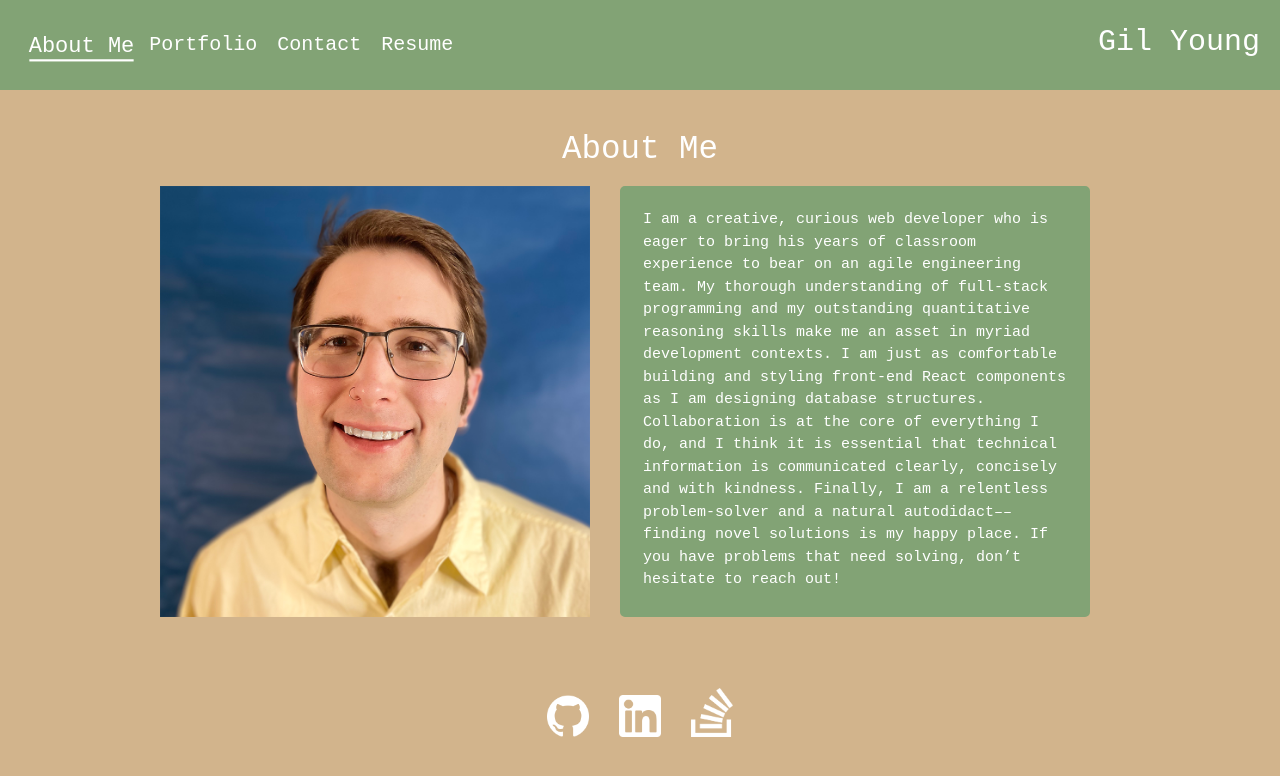
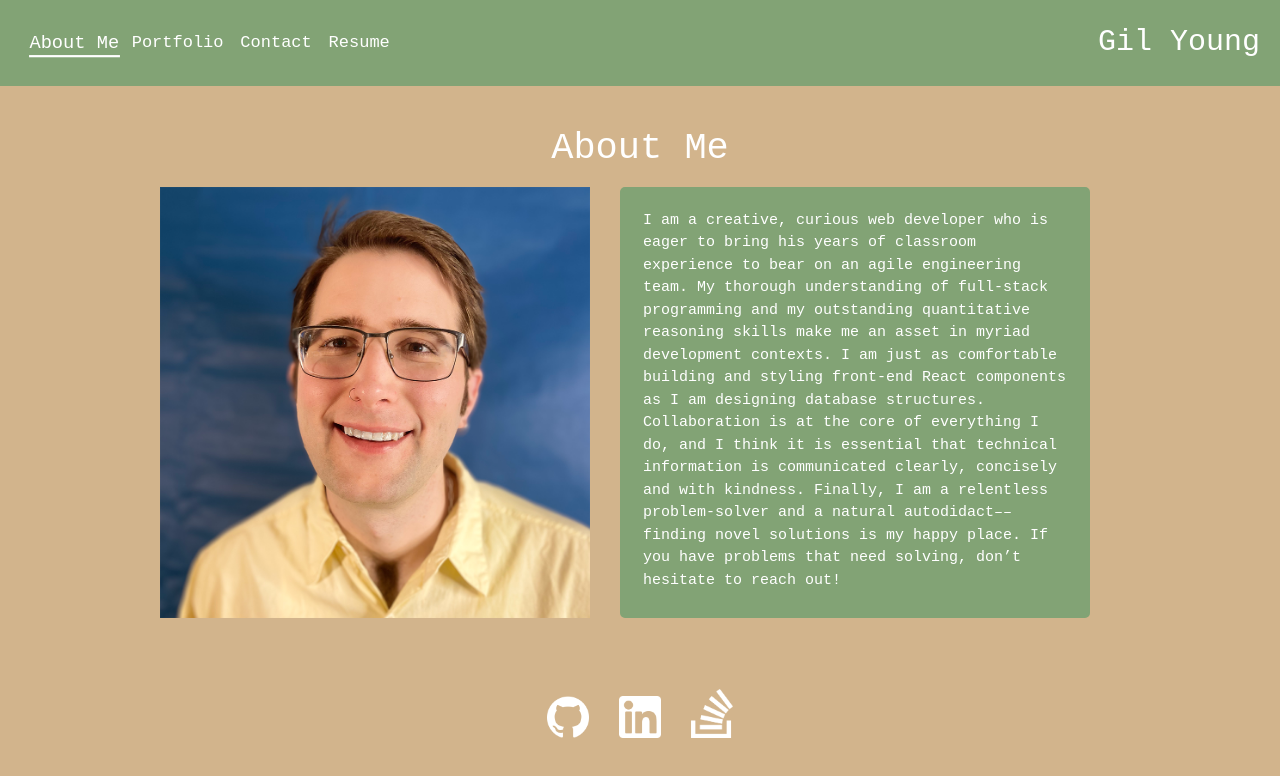
Before and after one commit to aphexgil/gy-react-portfolio, a React (Create React App) app: page / in a window 1280 px wide. Shown: the top 776 px of the page. Built offline with nearby package versions, Linux system fonts and the light colour scheme; the HTML template or start-up script is replaced by a standard one.

Commit message:
Added some css transitions.

```diff
--- a/src/App.css
+++ b/src/App.css
@@ -32,6 +32,7 @@ a{
 
 .about-title{
   margin-bottom: 17px;
+  font-size: 37px;
 }
 
 
@@ -54,8 +55,10 @@ h1 {
 }
 
 .navigation{
-  font-size: 20px;
+  font-size: 17px;
   margin-bottom: 0px;
+  padding-right: 0px;
+  white-space: nowrap;
 }
 
 .main-container{
@@ -76,6 +79,47 @@ h1 {
 
 .headshot-img{
   width: 430px;
+  animation: .7s ease-out 0s 1 slideInFromLeft;
+}
+
+@keyframes slideInFromLeft {
+  0% {
+    transform: translateX(-10%);
+    filter: opacity(0%);
+  }
+  100% {
+    transform: translateX(0);
+    filter: opacity(100%);
+
+  }
+}
+
+@keyframes slideInFromRight {
+  0% {
+    transform: translateX(10%);
+    filter: opacity(0%);
+  }
+  100% {
+    transform: translateX(0);
+    filter: opacity(100%);
+
+  }
+}
+
+@keyframes slideInFromTop {
+  0% {
+    transform: translateY(-10%);
+    filter: opacity(0%);
+  }
+  100% {
+    transform: translateY(0);
+    filter: opacity(100%);
+
+  }
+}
+
+.slide-in-from-top{
+  animation: .7s ease-out 0s 1 slideInFromTop;
 }
 
 .bio{
@@ -89,6 +133,7 @@ h1 {
   background-color: #82A375;
   border-radius: 5px;
   text-align: left;
+  animation: .7s ease-out 0s 1 slideInFromRight;
 }
 
 .title{
@@ -106,6 +151,8 @@ h1 {
   margin: 25px;
   height: auto;
   transition: .3s ease;
+  animation: .7s ease-out 0s 1 slideInFromTop;
+
 }
 
 .overlay {
@@ -318,11 +365,11 @@ h1 {
   transform : scaleX(1) !important;
 }
 
-@media only screen and (min-width: 991px) {
+@media only screen and (min-width: 576px) {
   .header-link{
     transition: .15s ease !important;
     position: inline-block;
-    margin-right: 7px;
+    margin-right: .3vw;
   }
 
   .header-link:hover{
@@ -365,32 +412,27 @@ h1 {
 
 @media only screen and (max-width: 991px) {
   .main-container{
-    flex-direction: column-reverse;
+    flex-direction: column;
   }
   .headshot{
     margin: 0px auto;
   }
-  .bio{
+  /* .bio{
     margin: 30px auto;
-  }
-  .header{
-    height: auto;
-  }
+  } */
+
+}
+
+/*
+@media only screen and (max-width: 767px) {
   .navigation{
     margin-bottom: 7px;
     margin-top: 3px;
   }
-
-  .header-link.active::before{
-    content : "> ";
-  }
-
-}
-
-@media only screen and (max-width: 767px) {
   .header{
     justify-content: center;
     width: 100%;
+    height: auto;
   }
   .navigation{
     justify-self: left;
@@ -401,12 +443,36 @@ h1 {
   .contact-wrapper, .resume-wrapper{
     height: 75vh;
   }
-}
+  .header-link.active::before{
+    content : "> ";
+  }
+} */
 
 @media only screen and (max-width: 575px) {
-  .bio{
+  .navigation{
+    margin-bottom: 2px;
+    margin-top: 3px;
+  }
+  .header{
+    justify-content: center;
+    width: 100%;
+    height: auto;
+  }
+  .navigation{
+    justify-self: left;
+  }
+  .title{
+    justify-self: center;
+  }
+  .contact-wrapper, .resume-wrapper{
+    height: 75vh;
+  }
+  .header-link.active::before{
+    content : "> ";
+  }
+  /* .bio{
     width: 400px !important;
-  }
+  } */
   .headshot-img{
     width: 400px;
   }
@@ -416,9 +482,7 @@ h1 {
 }
 
 @media only screen and (max-width: 413px) {
-  .bio{
-    width: 370px !important;
-  }
+
   .headshot-img{
     width: 370px;
   }
--- a/src/components/AboutMe.js
+++ b/src/components/AboutMe.js
@@ -3,6 +3,9 @@ import '../App.css';
 import Container from 'react-bootstrap/Container';
 
 function AboutMe() {
+
+
+
     return (
         <>
             <h1 className='about-title'>About Me</h1>
--- a/src/components/Navigation.js
+++ b/src/components/Navigation.js
@@ -19,7 +19,7 @@ function Navigation(props) {
   return (
 
       <Container fluid className="navigation">
-        <Navbar collapseOnSelect defaultActiveKey={"About"} expand="lg" onSelect={handleNavbarSelect} variant="dark" className="nav" activeKey={props.currentPage}>
+        <Navbar collapseOnSelect defaultActiveKey={"About"} expand="sm" onSelect={handleNavbarSelect} variant="dark" className="nav" activeKey={props.currentPage}>
           <Navbar.Toggle aria-controls="responsive-navbar-nav" />
           <Navbar.Collapse id="responsive-navbar-nav">
             <Nav className="me-auto">
```
